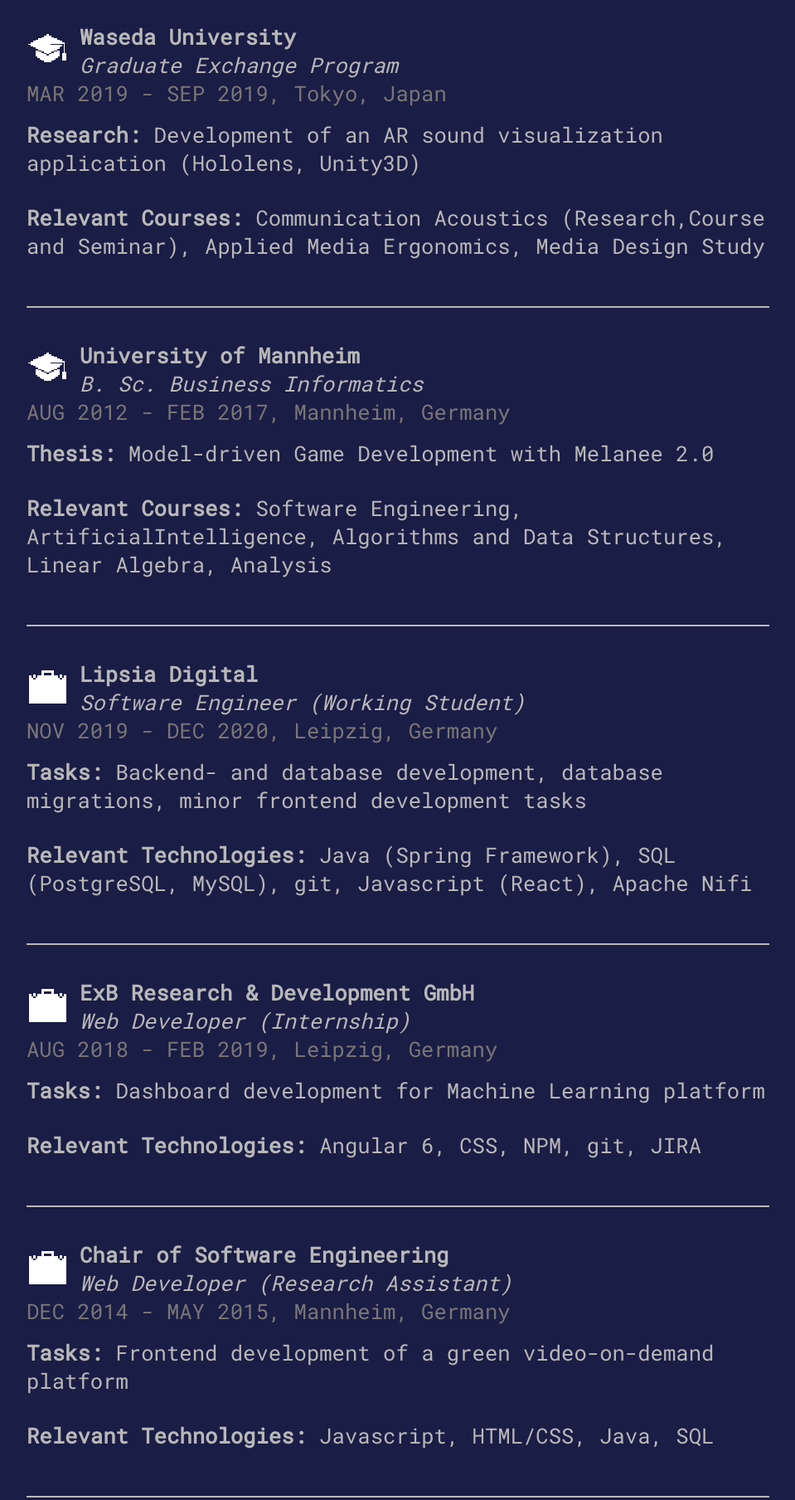
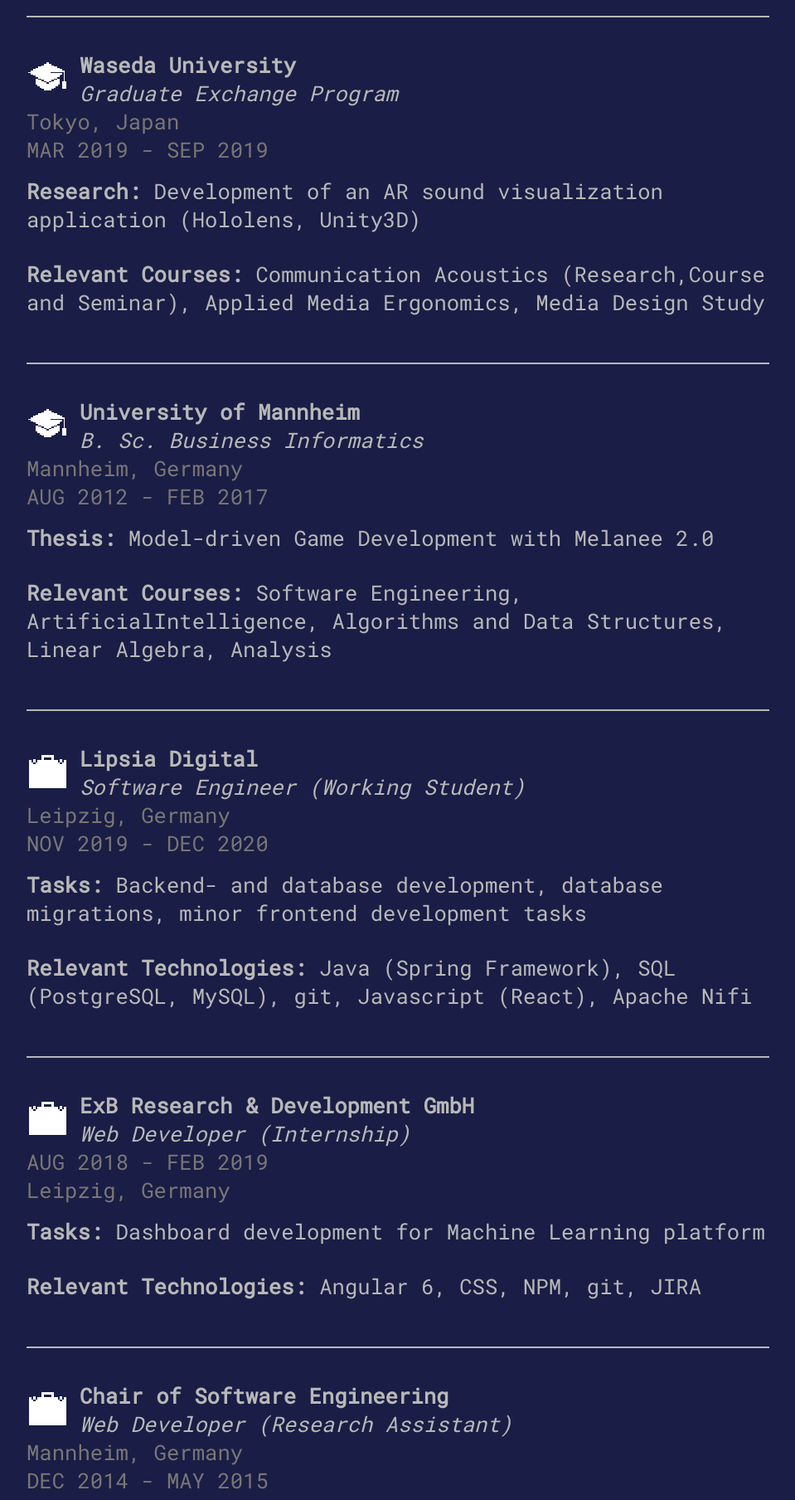
Before and after one commit to locojoetive/locojoetive.github.io, a website: page index.html in a window 1280 px wide. Shown: the part 8760-10568 px from the top of the page at 83% size, without its empty margins (160-1119 px from the left). Drawn offline with Linux system fonts and the light colour scheme.

Commit message:
rearrange experience date and location text

```diff
--- a/index.html
+++ b/index.html
@@ -450,7 +450,10 @@
               </div>
             </div>
             <div class="date-and-place">
-              MAR 2017 - SEP 2021, Leipzig, Germany
+              Leipzig, Germany,
+            </div>
+            <div class="date-and-place">
+              MAR 2017 - SEP 2021
             </div>
             <div class="description">
               <strong>Thesis:</strong> User-side Cofiguration Mechanisms of State-of-the-Art Self-Service Analytics Applications
@@ -471,7 +474,10 @@
               </div>
             </div>
             <div class="date-and-place">
-              MAR 2019 - SEP 2019, Tokyo, Japan
+              Tokyo, Japan
+          </div>
+          <div class="date-and-place">
+              MAR 2019 - SEP 2019
             </div>
             <div class="description">
               <strong>Research:</strong> Development of an AR sound visualization application
@@ -494,7 +500,10 @@
               </div>
             </div>
             <div class="date-and-place">
-              AUG 2012 - FEB 2017, Mannheim, Germany
+              Mannheim, Germany
+            </div>
+            <div class="date-and-place">
+              AUG 2012 - FEB 2017
             </div>
             <div class="description">
               <strong>Thesis:</strong> Model-driven Game Development with Melanee 2.0
@@ -516,7 +525,10 @@
               </div>
             </div>
             <div class="date-and-place">
-              NOV 2019 - DEC 2020, Leipzig, Germany
+              Leipzig, Germany
+            </div>
+            <div class="date-and-place">
+              NOV 2019 - DEC 2020
             </div>
             <div class="description">
               <strong>Tasks:</strong> Backend- and database development, database migrations, minor frontend development tasks
@@ -537,7 +549,10 @@
               </div>
             </div>
             <div class="date-and-place">
-              AUG 2018 - FEB 2019, Leipzig, Germany
+              AUG 2018 - FEB 2019
+            </div>
+            <div class="date-and-place">
+              Leipzig, Germany
             </div>
             <div class="description">
               <strong>Tasks:</strong> Dashboard development for Machine Learning platform
@@ -558,7 +573,10 @@
               </div>
             </div>
             <div class="date-and-place">
-              DEC 2014 - MAY 2015, Mannheim, Germany
+              Mannheim, Germany
+            </div>
+            <div class="date-and-place">
+              DEC 2014 - MAY 2015
             </div>
             <div class="description">
               <strong>Tasks:</strong> Frontend development of a green video-on-demand platform
--- a/scss/_cv.scss
+++ b/scss/_cv.scss
@@ -37,6 +37,9 @@
 
 
 .person-experience {
+    padding: 5vh 0;
+    border-bottom-style: solid;
+
     .date-and-place {
         color: #797676;
     }
@@ -117,11 +120,6 @@
     justify-content: start;
 }
 
-.person-experience {
-    padding: 5vh 0;
-    border-bottom-style: solid;
-}
-
 .person-experience-institution {
     display: flex;
     align-items: center;
```
